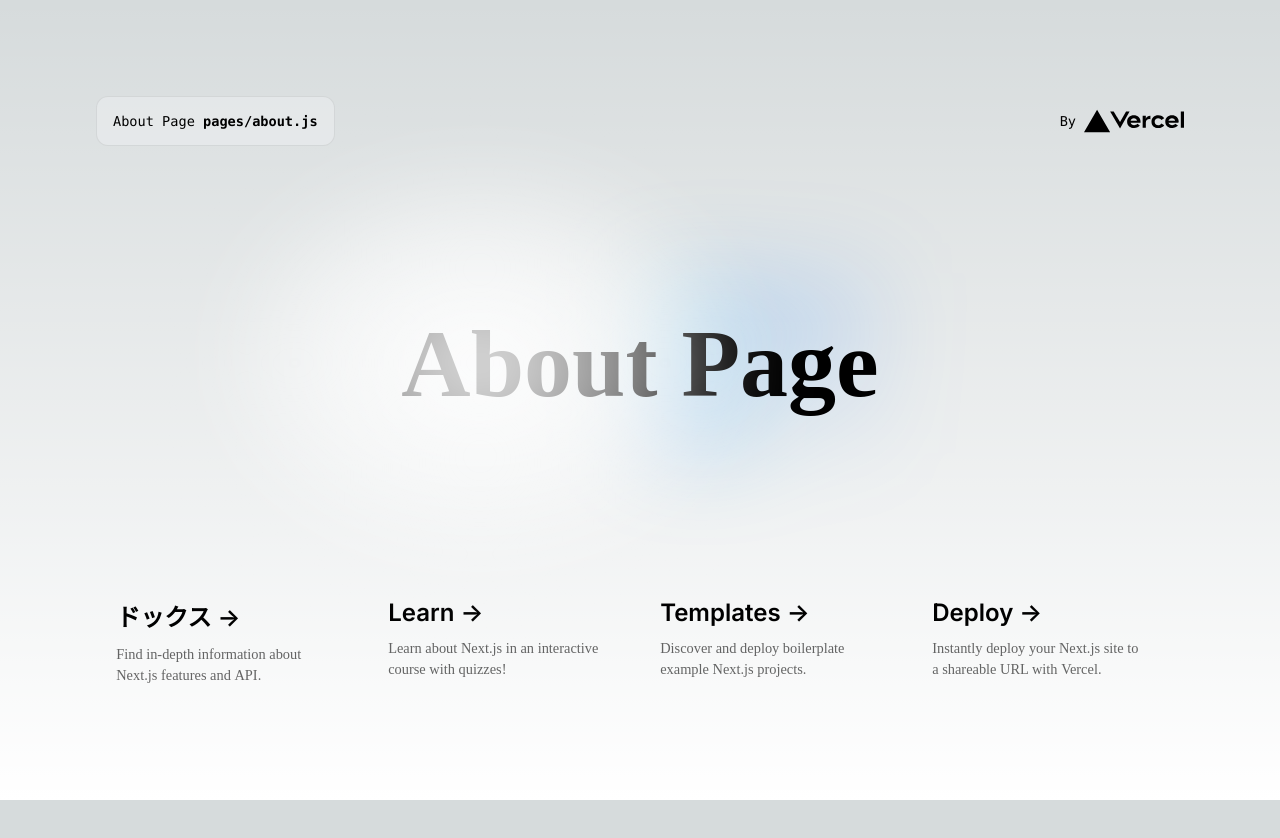
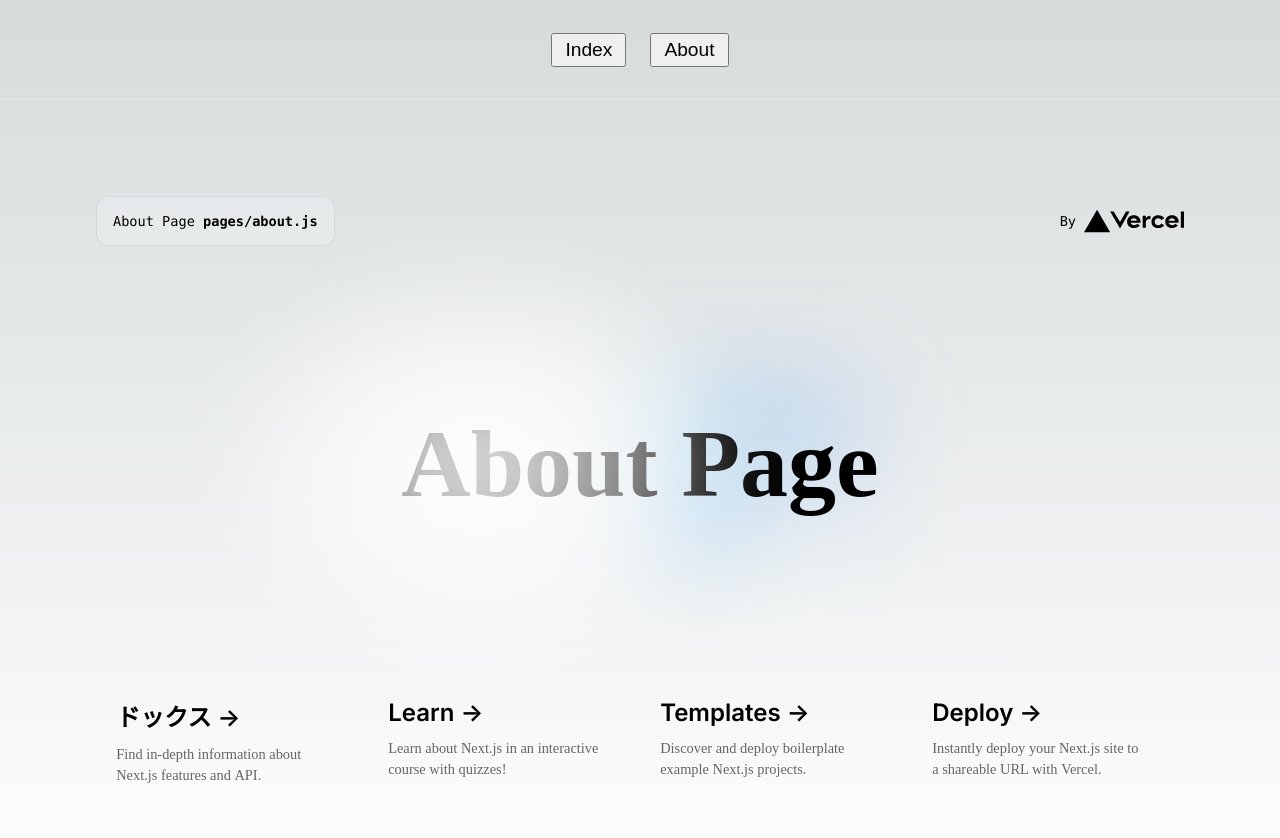
Before and after one commit to Kai-Itakura/study-react, a Next.js app: page /about in a window 1280 px wide. Shown: the top 838 px of the page. Before the commit the page ends 800 px from the top, so only its background shows below. Built offline with nearby package versions, Linux system fonts and the light colour scheme.

Commit message:
✨ ヘッダーの追加

```diff
--- /dev/null
+++ b/components/Header.js
@@ -0,0 +1,15 @@
+import Link from 'next/link';
+import styles from './Header.module.css'
+
+export function Header() {
+    return (
+        <header className={styles.header}>
+            <Link href="/">
+                <button className={styles.button}>Index</button>
+            </Link>
+            <Link href="/about">
+                <button className={styles.button}>About</button>
+            </Link>
+        </header>
+    );
+}
--- /dev/null
+++ b/components/Header.module.css
@@ -0,0 +1,18 @@
+.header {
+    width: 100%;
+    height: 100px;
+    display: flex;
+    justify-content: center;
+    align-items: center;
+    border-bottom: 1px solid #eaeaea;
+}
+
+.button {
+    padding: 4px 12px;
+    margin: 4px 12px;
+    font-size: 1.2rem;
+}
+
+.button:hover {
+    background: rgba(var(--card-rgb), 0.1);
+  }
--- a/pages/about.js
+++ b/pages/about.js
@@ -1,11 +1,9 @@
 import Head from 'next/head'
-import { Inter } from '@next/font/google'
 import styles from '@/styles/Home.module.css'
 import { Links } from '../components/Links'
 import { Center } from '../components/Center'
 import { Headline } from '@/components/Headline'
-
-const inter = Inter({ subsets: ['latin'] })
+import { Header } from '@/components/Header'
 
 export default function Home() {
   return (
@@ -17,6 +15,8 @@ export default function Home() {
         <link rel="icon" href="/favicon.ico" />
       </Head>
 
+      <Header />
+
       <main className={styles.main}>
         <Headline page='about'>
           {<code className={styles.code}>pages/about.js</code>}
--- a/pages/index.js
+++ b/pages/index.js
@@ -1,11 +1,9 @@
 import Head from 'next/head'
-import { Inter } from '@next/font/google'
 import styles from '@/styles/Home.module.css'
 import { Links } from '../components/Links'
 import { Center } from '../components/Center'
 import { Headline } from '@/components/Headline'
-
-const inter = Inter({ subsets: ['latin'] })
+import { Header } from '@/components/Header'
 
 export default function Home() {
   return (
@@ -17,6 +15,8 @@ export default function Home() {
         <link rel="icon" href="/favicon.ico" />
       </Head>
 
+      <Header />
+
       <main className={styles.main}>
         <Headline page='index'>
           {<code className={styles.code}>pages/index.js</code>}
```
